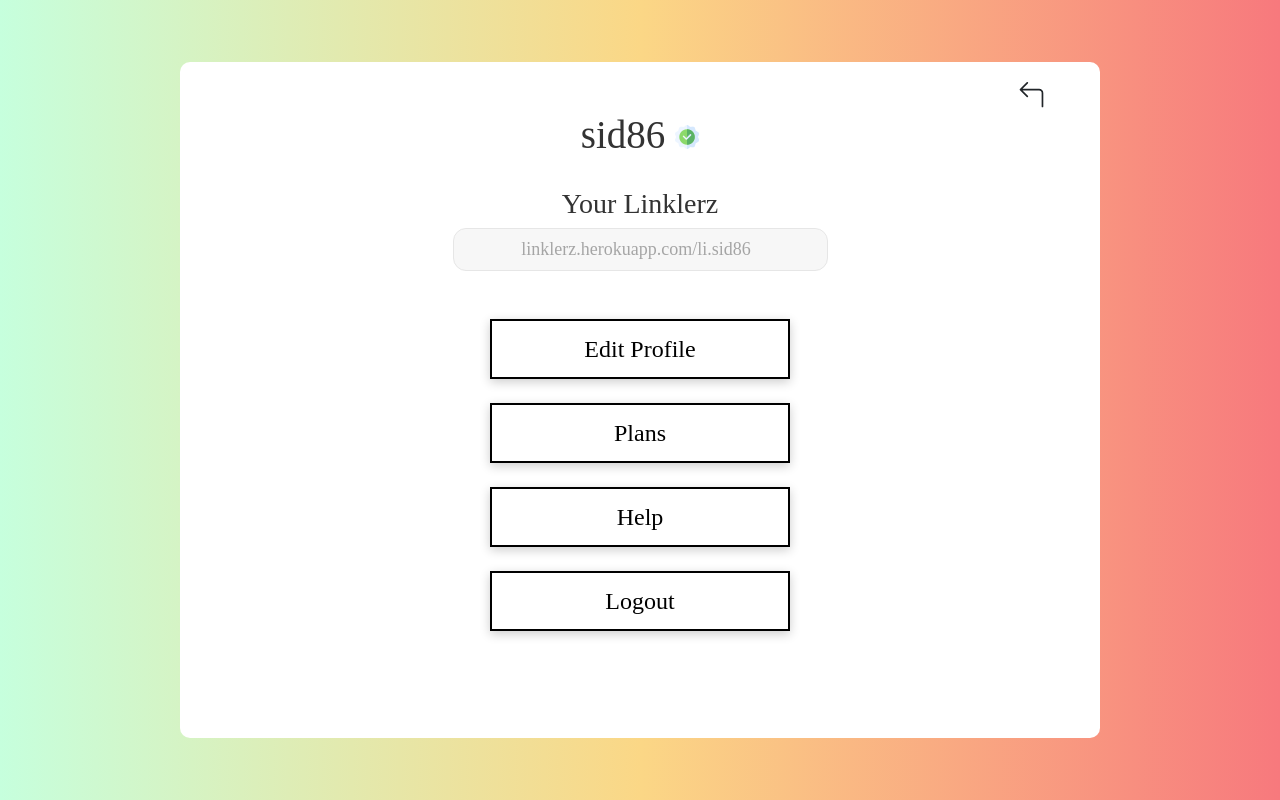
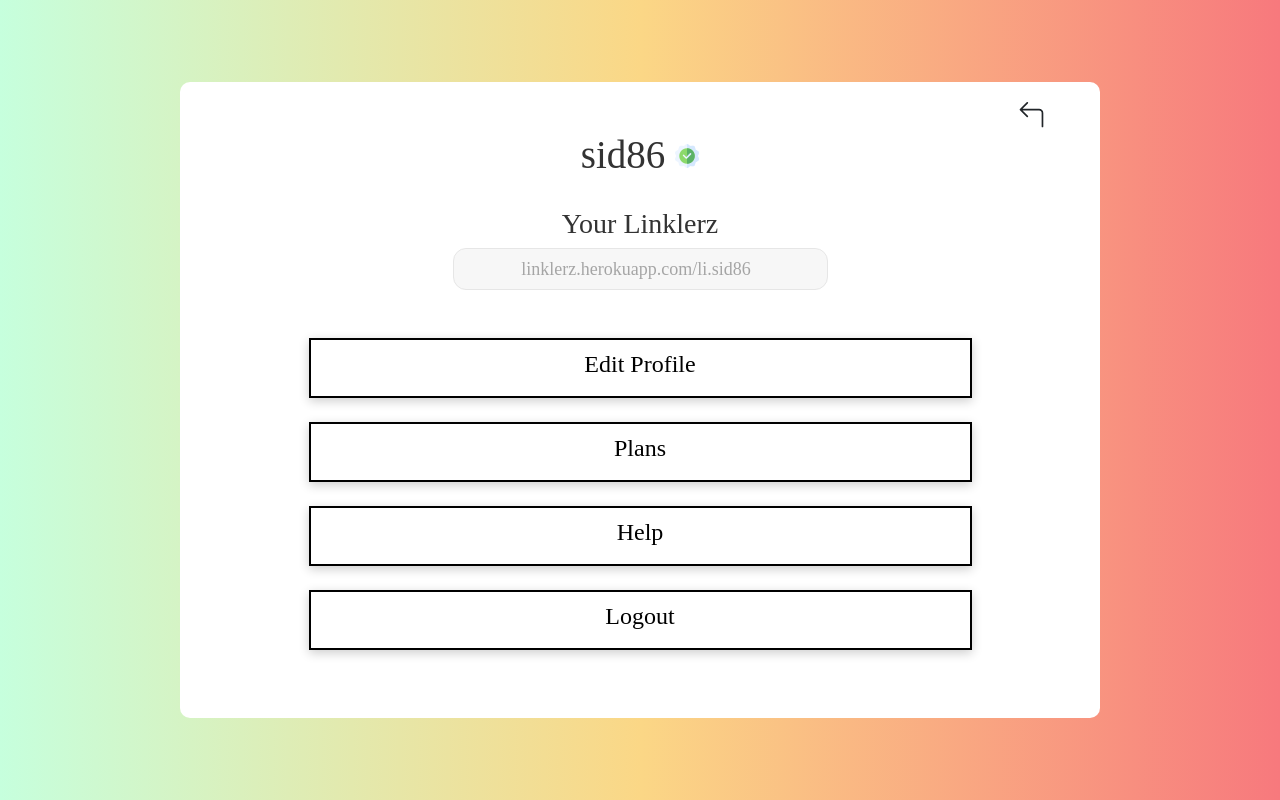
Before and after one commit to sid86-dev/Linklerz, a Flask app: page /settings in a window 1280 px wide. Run offline with Flask 2, Linux system fonts and the light colour scheme; a user stored in the database is signed in; some libraries are stand-ins or nearby versions; some web fonts are replaced.

Commit message:
settings page

```diff
--- a/templates/settings.html
+++ b/templates/settings.html
@@ -35,11 +35,11 @@
     <!--===============================================================================================-->
     <style>
         .box {
-            width: 300px;
+            width: 85%;
             height: 60px;
             border: 2px solid black;
             margin: auto;
-            padding: 15px;
+            /* position: relative; */
             box-shadow: 0 3px 10px rgb(0 0 0 / 0.2);
         }
 
@@ -150,7 +150,8 @@
             <div class="float-right">
                 <a href="/home">
                     <svg xmlns="http://www.w3.org/2000/svg" width="27" height="27" fill="currentColor" class="bi bi-arrow-90deg-left" viewBox="0 0 16 16">
-                        <path fill-rule="evenodd" d="M1.146 4.854a.5.5 0 0 1 0-.708l4-4a.5.5 0 1 1 .708.708L2.707 4H12.5A2.5 2.5 0 0 1 15 6.5v8a.5.5 0 0 1-1 0v-8A1.5 1.5 0 0 0 12.5 5H2.707l3.147 3.146a.5.5 0 1 1-.708.708l-4-4z"/>
+                        <path fill-rule="evenodd"
+                            d="M1.146 4.854a.5.5 0 0 1 0-.708l4-4a.5.5 0 1 1 .708.708L2.707 4H12.5A2.5 2.5 0 0 1 15 6.5v8a.5.5 0 0 1-1 0v-8A1.5 1.5 0 0 0 12.5 5H2.707l3.147 3.146a.5.5 0 1 1-.708.708l-4-4z" />
                     </svg>
                 </a>
             </div>
@@ -160,7 +161,7 @@
                 <img src="/static/img/pro.png" style="padding-bottom: 5px;" alt="" data-bs-toggle="tooltip"
                     data-bs-placement="top" title="Pro Badge">
             </span>
-            <span class="contact100-form-title" style="font-size: large;">
+            <span class="contact100-form-title" style="font-size: large; padding-bottom: 20px;">
 
                 <h3 class="mb-2" style="font-family: Montserrat-SemiBold;">Your Linklerz</h3>
                 <div class="outer mb-5">
@@ -175,7 +176,7 @@
                                     placeholder="https://linklerz.herokuapp.com/"></button>
                             <div id="snackbar">link is copied to clipboard</div>
                         </div>
-
+                        <!-- <div class="outer"> -->
                             <button class="box mt-4">
                                 <a href="">
                                     <h4 class="mb-2" style="font-family: Montserrat-SemiBold; ">Edit Profile</h4>
@@ -196,6 +197,7 @@
                                     <h4 class="mb-2" style="font-family: Montserrat-SemiBold; ">Logout</h4>
                                 </a>
                             </button>
+                        <!-- </div> -->
                     </div>
                 </div>
                 <script>
```
Lines whose indentation alone changed are shown as unchanged.
